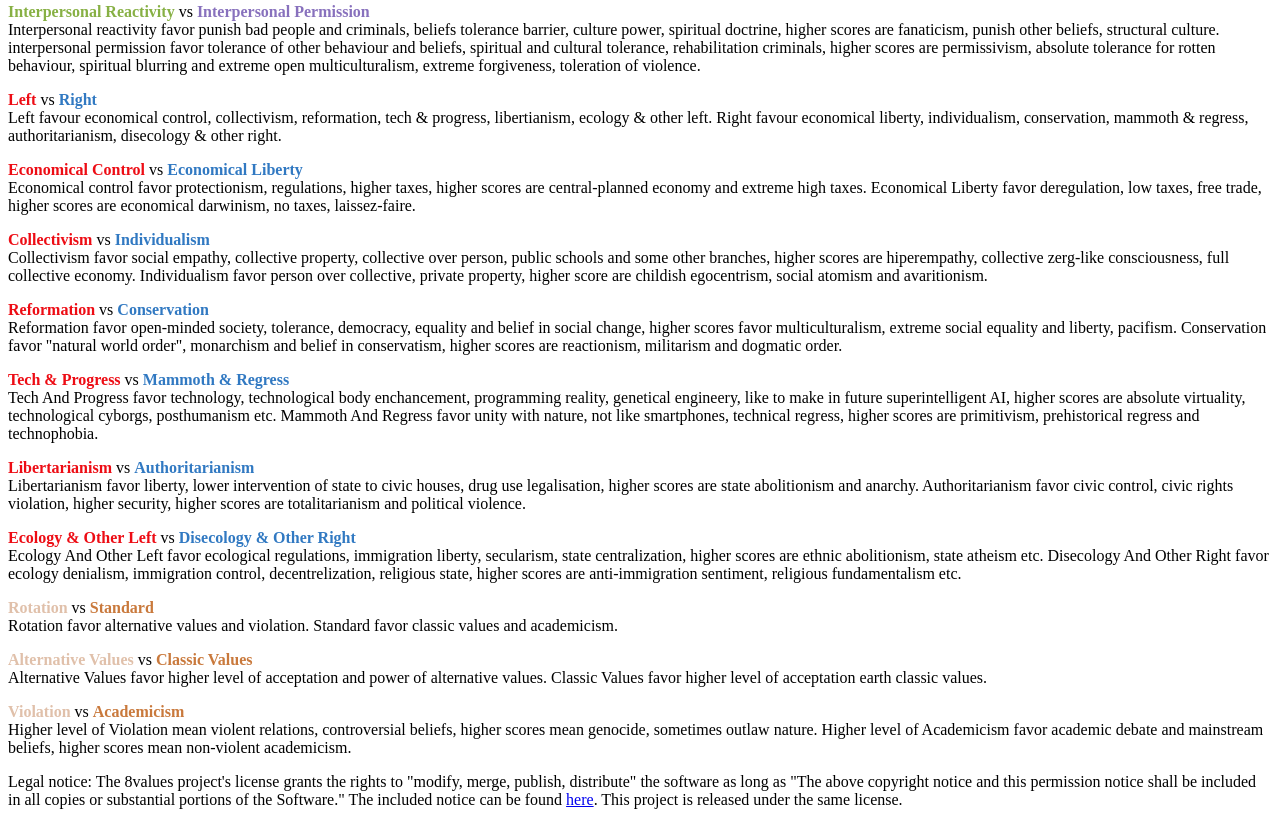
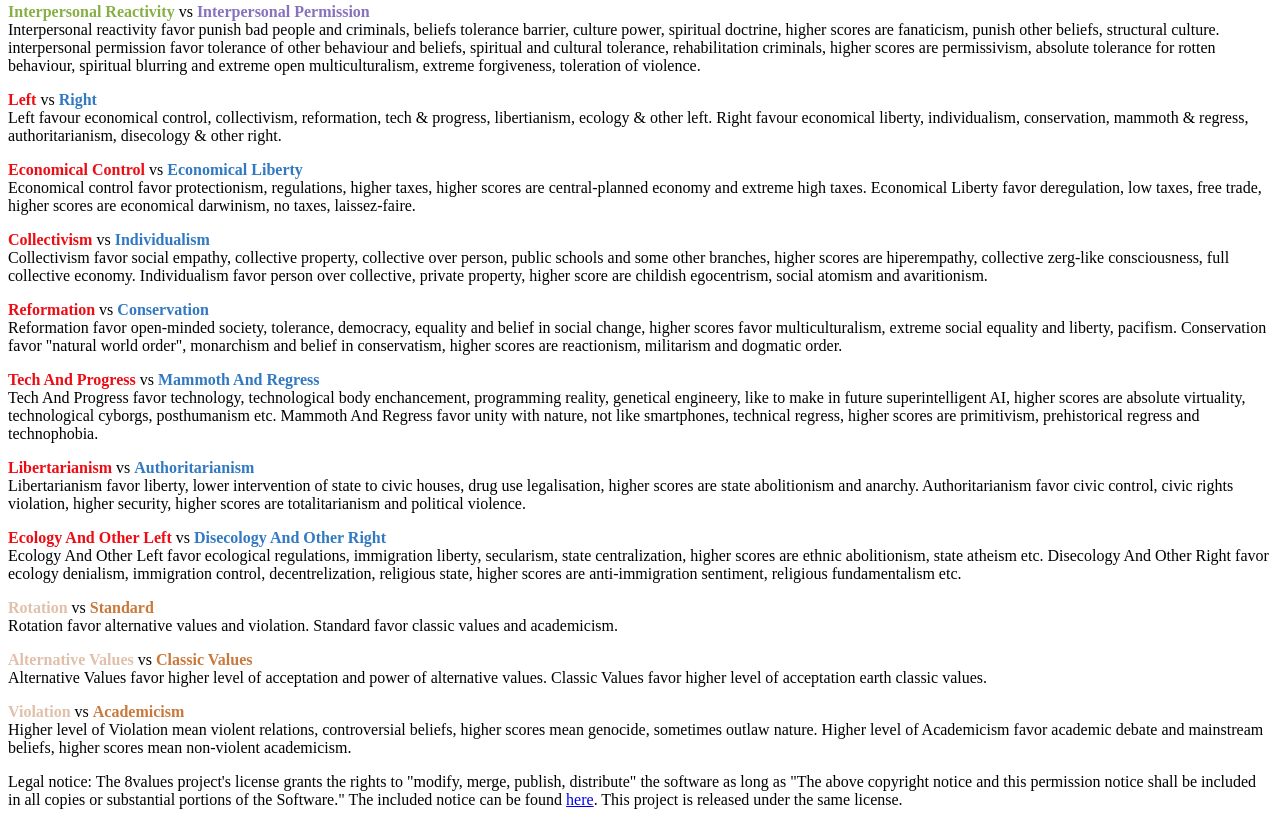
Before and after one commit to posthumousplay/12PowerfulAxes, a plain HTML site: page index.html in a window 1280 px wide. Shown: the part 1189-2014 px from the top of the page. Drawn offline with Linux system fonts and the light colour scheme.

Commit message:
Update index.html

```diff
--- a/index.html
+++ b/index.html
@@ -51,11 +51,11 @@
         Collectivism favor social empathy, collective property, collective over person, public schools and some other branches, higher scores are hiperempathy, collective zerg-like consciousness, full collective economy. Individualism favor person over collective, private property, higher score are childish egocentrism, social atomism and avaritionism.</p>
     <p class="value-description"><b style="color:#ED0C14;">Reformation</b> vs <b style="color:#3179C2;">Conservation</b><br/>
         Reformation favor open-minded society, tolerance, democracy, equality and belief in social change, higher scores favor multiculturalism, extreme social equality and liberty, pacifism. Conservation favor "natural world order", monarchism and belief in conservatism, higher scores are reactionism, militarism and dogmatic order.</p>
-    <p class="value-description"><b style="color:#ED0C14;">Tech & Progress</b> vs <b style="color:#3179C2;">Mammoth & Regress</b><br/>
+    <p class="value-description"><b style="color:#ED0C14;">Tech And Progress</b> vs <b style="color:#3179C2;">Mammoth And Regress</b><br/>
         Tech And Progress favor technology, technological body enchancement, programming reality, genetical engineery, like to make in future superintelligent AI, higher scores are absolute virtuality, technological cyborgs, posthumanism etc. Mammoth And Regress favor unity with nature, not like smartphones, technical regress, higher scores are primitivism, prehistorical regress and technophobia.</p>
     <p class="value-description"><b style="color:#ED0C14;">Libertarianism</b> vs <b style="color:#3179C2;">Authoritarianism</b><br/>
         Libertarianism favor liberty, lower intervention of state to civic houses, drug use legalisation, higher scores are state abolitionism and anarchy. Authoritarianism favor civic control, civic rights violation, higher security, higher scores are totalitarianism and political violence.</p>
-    <p class="value-description"><b style="color:#ED0C14;">Ecology & Other Left</b> vs <b style="color:#3179C2;">Disecology & Other Right</b><br/>
+    <p class="value-description"><b style="color:#ED0C14;">Ecology And Other Left</b> vs <b style="color:#3179C2;">Disecology And Other Right</b><br/>
         Ecology And Other Left favor ecological regulations, immigration liberty, secularism, state centralization, higher scores are ethnic abolitionism, state atheism etc. Disecology And Other Right favor ecology denialism, immigration control, decentrelization, religious state, higher scores are anti-immigration sentiment, religious fundamentalism etc.</p>
     <p class="overvalue-description"><b style="color:#E0C0AA;">Rotation</b> vs <b style="color:#C9793C;">Standard</b><br/>
         Rotation favor alternative values and violation. Standard favor classic values and academicism.</p>
```
